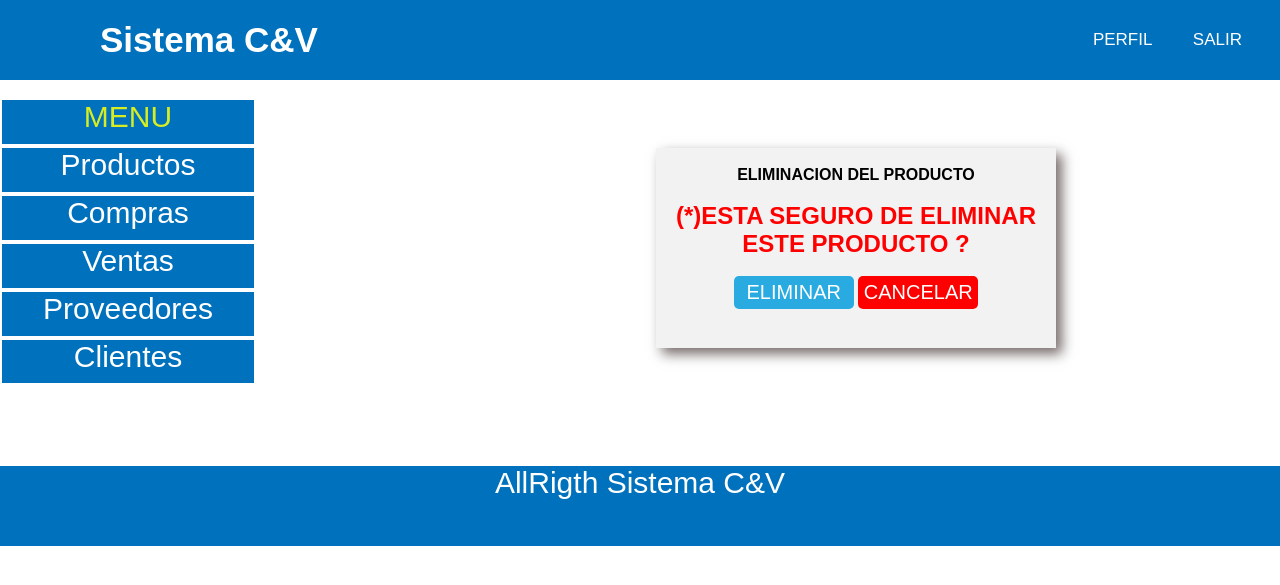
After one commit to wilfredo666/mitienda, a CodeIgniter app: page /mitienda/index.php/cproducto/f_eliminar_producto in a window 1280 px wide. The commit adds this page. Shown: the top 585 px of the page. Run offline with CodeIgniter, Linux system fonts and the light colour scheme.

Commit message:
26/01/2020

```diff
--- a/application/controllers/Cmitienda.php
+++ b/application/controllers/Cmitienda.php
@@ -12,8 +12,8 @@ class Cmitienda extends CI_Controller {
 
     function index()
     {
-        $this->load->view('login.php');
-        $this->load->view('footer.php');
+        $this->load->view('login');
+        $this->load->view('footer');
     }
     function form_registro_usuario(){
         $this->load->view('registro');
@@ -52,6 +52,7 @@ class Cmitienda extends CI_Controller {
         if($count>0){
             $this->load->view('header');
             $this->load->view('menu');
+            $this->load->view('panel_inicial');
             $this->load->view('footer');
         }else{
             echo "error de acceso";
--- a/application/controllers/Cproducto.php
+++ b/application/controllers/Cproducto.php
@@ -45,11 +45,53 @@ class Cproducto extends CI_Controller {
 
         $this->Mmitienda->registrar_producto($datos);
 
-        $this->load->view('header.php');
-        $this->load->view('menu.php');
-        $this->load->view('f_reg_producto.php');
-        $this->load->view('footer.php');
+        $this->ver_productos();
 
+    }
+    function f_editar_producto(){
+        $id_producto=$this->uri->segment(3);
+        $producto=array('producto'=>$this->Mmitienda->f_edi_producto($id_producto));
+        $this->load->view('header');
+        $this->load->view('menu');
+        $this->load->view('f_edi_producto',$producto);
+        $this->load->view('footer');
+    }
+    function g_edi_producto(){
+        $id_producto=$this->uri->segment(3);
+        $nom_producto=trim($_POST['nom_producto']);
+        $cantidad=trim($_POST['cantidad']);
+        $detalle=trim($_POST['detalle']);
+        $pre_compra=trim($_POST['pre_compra']);
+        $pre_venta=trim($_POST['pre_venta']);
+
+        $datos=array(
+            'nombre_producto'=>$nom_producto,
+            'cantidad'=>$cantidad,
+            'detalle'=>$detalle,
+            'precio_compra'=>$pre_compra,
+            'precio_venta'=>$pre_venta
+        );
+
+        $this->Mmitienda->g_edi_producto($datos,$id_producto);
+
+        $this->ver_productos();
+
+    }
+    function f_eliminar_producto(){
+        $this->load->view('header');
+        $this->load->view('menu');
+        $this->load->view('mnj_eli_pro');
+        $this->load->view('footer');
+
+
+
+
+
+    }
+    function eliminar_producto(){
+        $id_producto=$this->uri->segment(3);
+        $this->Mmitienda->eliminar_producto($id_producto);
+        $this->ver_productos();
     }
 }
 ?>
--- a/application/models/Mmitienda.php
+++ b/application/models/Mmitienda.php
@@ -23,6 +23,22 @@ class Mmitienda extends CI_Model{
         $resultado=$this->db->get();
         return $resultado->result();
     }
+    public function f_edi_producto($id_producto){
+        $this->db->select('*');
+        $this->db->from('producto');
+        $this->db->where('id_producto',$id_producto);
+        $resultado=$this->db->get();
+        return $resultado->result();
+    }
+    public function g_edi_producto($datos,$id_producto){
+        $this->db->where('id_producto',$id_producto);
+        $this->db->update('producto',$datos);
+
+    }
+    public function eliminar_producto($id_producto){
+        $this->db->where('id_producto',$id_producto);
+        $this->db->delete('producto');
+    }
 }
 
 ?>
--- a/application/views/f_reg_producto.php
+++ b/application/views/f_reg_producto.php
@@ -1,6 +1,6 @@
 <div class="vista-dere">
     <div class="form">
-        <form action="http://localhost/mitienda/index.php/Cmitienda/registrar_producto" method="post">
+        <form action="http://localhost/mitienda/index.php/Cproducto/registrar_producto" method="post">
             <h1>REGISTRO DE PRODUCTO</h1>
             <p>(*)DEBE LLENAR TODOS LOS CAMPOS</p>
             <input type="text" placeholder="Nombre producto" name="nom_producto">
--- /dev/null
+++ b/application/views/mnj_eli_pro.php
@@ -0,0 +1,16 @@
+<?php
+    $id_producto=$this->uri->segment(3);
+?>
+      <div class="vista-dere">
+		<div id="mensaje">
+           <br>
+            <p>ELIMINACION DEL PRODUCTO</p>
+            <br>
+			<h2>(*)ESTA SEGURO DE ELIMINAR ESTE PRODUCTO ?</h2>
+			<br>
+			<a href="http://localhost/mitienda/index.php/Cproducto/eliminar_producto/<?php echo $id_producto;?>"><input class="btn-blue" type="submit" value="ELIMINAR"></a>
+			<a href="http://localhost/mitienda/index.php/Cproducto/ver_productos"><input class="btn-red" type="submit" value="CANCELAR"></a>
+		</div>
+
+</div>
+</div>
--- a/assets/style_login.css
+++ b/assets/style_login.css
@@ -139,6 +139,13 @@ label.checkbtn{
     float: left;
 }
 
+/*Estilos panel inicial*/
+.vista-dere #panel {
+    background-color: aqua;
+    height: 300px;
+    border: solid 1px red;
+}
+
 /*Estilos formulario*/
 .form h2{
     text-align:center;
@@ -203,7 +210,7 @@ label.checkbtn{
     padding: 5px;
 }
 .btn-blue{
-    width: 100px;
+    width: 120px;
     background-color: rgb(41, 171, 226);
     color: #fff;
     border: 0;
@@ -212,6 +219,50 @@ label.checkbtn{
     border-radius: 5px;
     padding: 5px;
 }
+.btn-red{
+    width: 120px;
+    background-color: red;
+    color: #fff;
+    border: 0;
+    font-family:sans-serif;
+    font-size: 20px;
+    border-radius: 5px;
+    padding: 5px;
+}
+.btn-blue-min{
+    width: 60px;
+    background-color: rgb(41, 171, 226);
+    color: #fff;
+    border: 0;
+    font-family:sans-serif;
+    font-size: 15px;
+    border-radius: 5px;
+    padding: 5px;
+    margin: 2px;
+}
+.btn-green-min{
+    width: 60px;
+    background-color: green;
+    color: #fff;
+    border: 0;
+    font-family:sans-serif;
+    font-size: 15px;
+    border-radius: 5px;
+    padding: 5px;
+    margin: 2px;
+}
+.btn-red-min{
+    width: 60px;
+    background-color: red;
+    color: #fff;
+    border: 0;
+    font-family:sans-serif;
+    font-size: 15px;
+    border-radius: 5px;
+    padding: 5px;
+    margin: 2px;
+}
+
 /*Estilo input*/
 .input-text{
     padding:0px;
@@ -256,3 +307,18 @@ table{
 #lista-productos{
     padding: 30px;
 }
+
+/*Estilos mensaje de advertencia*/
+#mensaje{
+    margin: 50px 50px 100px 400px;
+    text-align: center;
+    width: 400px;
+    height: 200px;
+    background-color: rgb(242, 242, 242);
+    font-family: sans-serif;
+    font-weight: bold;
+    box-shadow: 6px 6px 12px rgb(118, 106, 106);
+}
+#mensaje h2{
+    color: red;
+}
```
Also changed, not shown: application/views/f_edi_producto.php (added, +25 -0 lines), application/views/lista_productos.php (+4 -3 lines), application/views/panel_inicial.php (added, +7 -0 lines).
